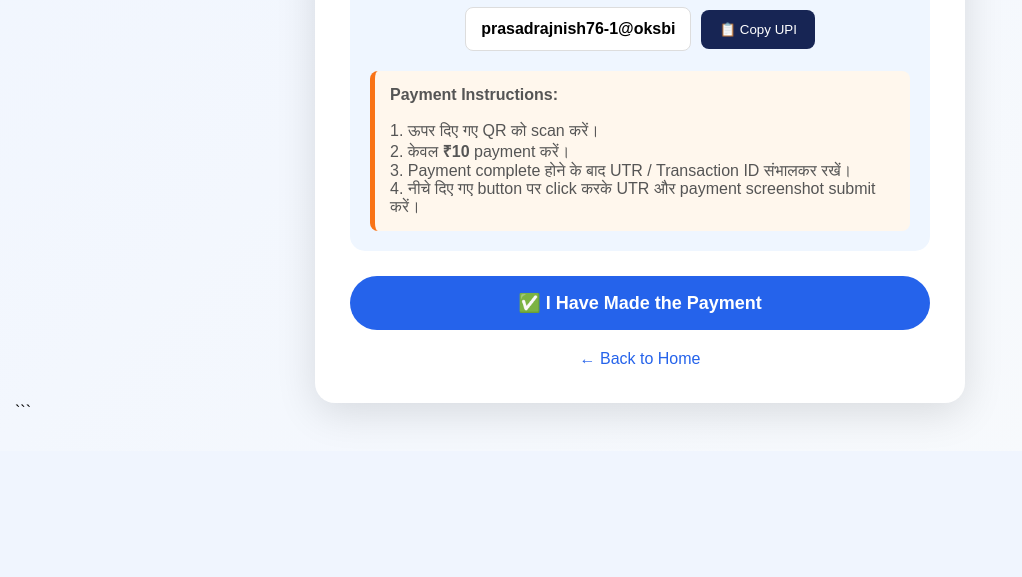
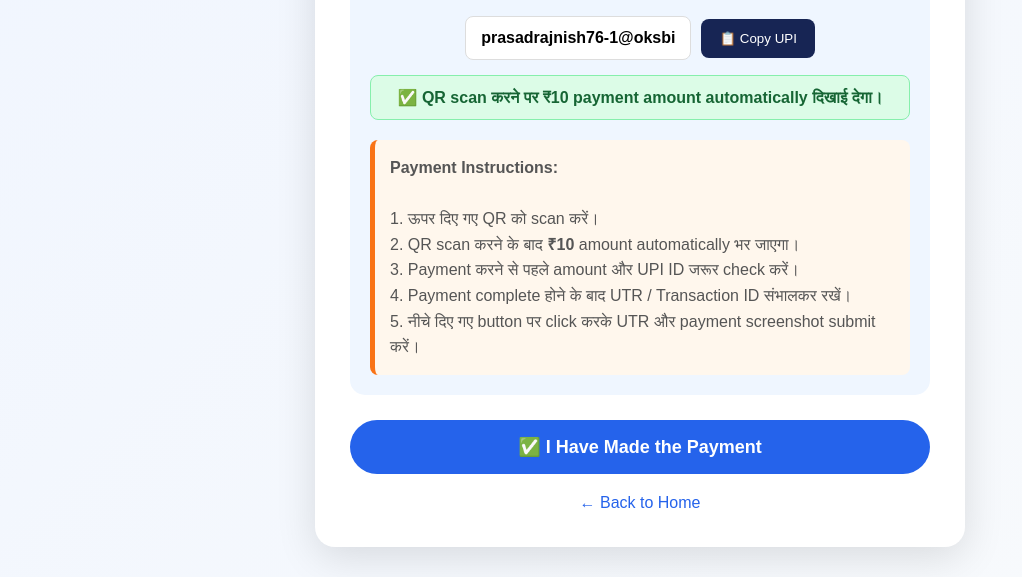
Before and after one commit to rajnish740/MMIT-Freshers-Party, a Flask app: template templates/payment.html in a window 1280 px wide. Shown: the part 837-1414 px from the top of the page, without its empty margins (0-1022 px from the left). Before the commit the page ends 1258 px from the top, so only its background shows below. Run offline with Flask 3, Linux system fonts and the light colour scheme; the template is opened without the code that fills it: most values are stand-ins (such as "Sample title", 1, 10 or a date in 2020); some libraries are stand-ins or nearby versions.

Commit message:
Fix dynamic payment QR amount

````diff
--- a/templates/payment.html
+++ b/templates/payment.html
@@ -1,4 +1,3 @@
-```html
 <!DOCTYPE html>
 <html lang="en">
 
@@ -6,10 +5,15 @@
 
     <meta charset="UTF-8">
 
-    <meta name="viewport"
-          content="width=device-width, initial-scale=1.0">
+    <meta
+        name="viewport"
+        content="width=device-width, initial-scale=1.0"
+    >
 
-    <title>Payment | MMIT Freshers Party 2026</title>
+    <title>
+        Payment | MMIT Freshers Party 2026
+    </title>
+
 
     <style>
 
@@ -18,6 +22,7 @@
             padding: 0;
             box-sizing: border-box;
         }
+
 
         body {
 
@@ -35,6 +40,7 @@
             padding: 30px 15px;
 
         }
+
 
         .container {
 
@@ -54,6 +60,7 @@
 
         }
 
+
         .college-image {
 
             display: block;
@@ -70,6 +77,7 @@
 
         }
 
+
         h1 {
 
             text-align: center;
@@ -80,6 +88,7 @@
 
         }
 
+
         .subtitle {
 
             text-align: center;
@@ -89,6 +98,7 @@
             margin-bottom: 25px;
 
         }
+
 
         .registration-box {
 
@@ -102,11 +112,13 @@
 
         }
 
+
         .registration-box p {
 
             margin: 7px 0;
 
         }
+
 
         .qr-section {
 
@@ -120,6 +132,7 @@
 
         }
 
+
         .qr-code {
 
             width: 280px;
@@ -128,13 +141,18 @@
 
             height: auto;
 
+            min-height: 280px;
+
             border-radius: 10px;
 
             background: white;
 
             padding: 10px;
 
+            object-fit: contain;
+
         }
+
 
         .amount {
 
@@ -147,6 +165,7 @@
             margin: 15px 0;
 
         }
+
 
         .upi-box {
 
@@ -164,6 +183,7 @@
 
         }
 
+
         .upi-id {
 
             background: white;
@@ -177,6 +197,7 @@
             font-weight: bold;
 
         }
+
 
         .copy-button {
 
@@ -194,11 +215,13 @@
 
         }
 
+
         .copy-button:hover {
 
             background: #0f172a;
 
         }
+
 
         .instruction {
 
@@ -216,7 +239,29 @@
 
             color: #555;
 
+            line-height: 1.6;
+
         }
+
+
+        .success-note {
+
+            margin-top: 15px;
+
+            padding: 12px;
+
+            background: #dcfce7;
+
+            border: 1px solid #86efac;
+
+            color: #166534;
+
+            border-radius: 8px;
+
+            font-weight: bold;
+
+        }
+
 
         .submit-button {
 
@@ -248,11 +293,13 @@
 
         }
 
+
         .submit-button:hover {
 
             background: #1d4ed8;
 
         }
+
 
         .back {
 
@@ -268,6 +315,50 @@
 
         }
 
+
+        .qr-loading {
+
+            width: 280px;
+
+            max-width: 100%;
+
+            height: 280px;
+
+            margin: auto;
+
+            display: flex;
+
+            align-items: center;
+
+            justify-content: center;
+
+            background: white;
+
+            border-radius: 10px;
+
+            color: #64748b;
+
+            font-weight: bold;
+
+        }
+
+
+        @media (max-width: 600px) {
+
+            .container {
+
+                padding: 25px 18px;
+
+            }
+
+            .amount {
+
+                font-size: 30px;
+
+            }
+
+        }
+
     </style>
 
 </head>
@@ -279,6 +370,8 @@
 <div class="container">
 
 
+    <!-- COLLEGE IMAGE -->
+
     <img
         src="{{ url_for(
             'static',
@@ -288,6 +381,8 @@
         alt="MMIT Kushinagar"
     >
 
+
+    <!-- TITLE -->
 
     <h1>
         💳 Payment
@@ -299,7 +394,10 @@
     </p>
 
 
+    <!-- REGISTRATION DETAILS -->
+
     <div class="registration-box">
+
 
         <p>
 
@@ -344,8 +442,11 @@
 
         </p>
 
+
     </div>
 
+
+    <!-- PAYMENT QR SECTION -->
 
     <div class="qr-section">
 
@@ -355,6 +456,8 @@
         </h2>
 
 
+        <!-- DYNAMIC AMOUNT -->
+
         <div class="amount">
 
             ₹{{ amount }}
@@ -362,17 +465,23 @@
         </div>
 
 
-        <img
-            src="{{ url_for(
-                'static',
-                filename='images/qr.jpeg'
-            ) }}"
-            class="qr-code"
-            alt="Payment QR Code"
-        >
+        <!-- QR CODE -->
+
+        <div id="qrContainer">
+
+            <div class="qr-loading">
+
+                ⏳ Generating Payment QR...
+
+            </div>
+
+        </div>
 
 
+        <!-- UPI ID -->
+
         <div class="upi-box">
+
 
             <div class="upi-id">
 
@@ -391,42 +500,77 @@
 
             </button>
 
+
         </div>
 
 
+        <!-- SUCCESS NOTE -->
+
+        <div class="success-note">
+
+            ✅ QR scan करने पर
+            <strong>
+                ₹{{ amount }}
+            </strong>
+            payment amount automatically दिखाई देगा।
+
+        </div>
+
+
+        <!-- INSTRUCTIONS -->
+
         <div class="instruction">
+
 
             <strong>
                 Payment Instructions:
             </strong>
 
+
             <br><br>
+
 
             1. ऊपर दिए गए QR को scan करें।
 
+
             <br>
 
-            2. केवल
+
+            2. QR scan करने के बाद
             <strong>
                 ₹{{ amount }}
             </strong>
-            payment करें।
+            amount automatically भर जाएगा।
+
 
             <br>
 
-            3. Payment complete होने के बाद
-            UTR / Transaction ID संभालकर रखें।
+
+            3. Payment करने से पहले
+            amount और UPI ID जरूर check करें।
+
 
             <br>
 
-            4. नीचे दिए गए button पर click करके
+
+            4. Payment complete होने के बाद
+            UTR / Transaction ID संभालकर रखें।
+
+
+            <br>
+
+
+            5. नीचे दिए गए button पर click करके
             UTR और payment screenshot submit करें।
+
 
         </div>
 
 
     </div>
 
+
+    <!-- PAYMENT SUBMIT -->
 
     <a
         href="/payment-submit/{{ registration_no }}"
@@ -437,6 +581,8 @@
 
     </a>
 
+
+    <!-- BACK -->
 
     <a
         href="/"
@@ -453,27 +599,225 @@
 
 <script>
 
+
+/* ==================================================
+   PAYMENT DETAILS
+================================================== */
+
+
+/*
+   IMPORTANT:
+
+   Ye UPI ID tumhari actual payment UPI ID hai.
+*/
+
+const UPI_ID =
+    "prasadrajnish76-1@oksbi";
+
+
+/*
+   Student ka amount Flask se aa raha hai.
+
+   Example:
+
+   199
+   300
+   500
+
+*/
+
+const PAYMENT_AMOUNT =
+    "{{ amount }}";
+
+
+/*
+   Student ka naam
+*/
+
+const STUDENT_NAME =
+    "{{ student_name }}";
+
+
+/*
+   Registration number
+*/
+
+const REGISTRATION_NO =
+    "{{ registration_no }}";
+
+
+/* ==================================================
+   CREATE UPI PAYMENT LINK
+================================================== */
+
+
+/*
+   UPI payment URL:
+
+   pa = UPI ID
+   pn = Payee Name
+   am = Amount
+   cu = Currency
+*/
+
+const upiPaymentLink =
+
+    "upi://pay" +
+
+    "?pa=" +
+    encodeURIComponent(UPI_ID) +
+
+    "&pn=" +
+    encodeURIComponent(
+        "MMIT Freshers Party 2026"
+    ) +
+
+    "&am=" +
+    encodeURIComponent(
+        PAYMENT_AMOUNT
+    ) +
+
+    "&cu=INR" +
+
+    "&tn=" +
+    encodeURIComponent(
+        "MMIT Freshers Party Registration " +
+        REGISTRATION_NO
+    );
+
+
+/* ==================================================
+   GENERATE DYNAMIC QR
+================================================== */
+
+
+function generateQR() {
+
+
+    const qrContainer =
+        document.getElementById(
+            "qrContainer"
+        );
+
+
+    /*
+       QR Code API
+
+       Isme actual UPI payment link
+       QR ke andar encode hota hai.
+    */
+
+
+    const qrUrl =
+
+        "https://api.qrserver.com/v1/create-qr-code/" +
+
+        "?size=500x500" +
+
+        "&margin=10" +
+
+        "&data=" +
+
+        encodeURIComponent(
+            upiPaymentLink
+        );
+
+
+    const qrImage =
+        document.createElement(
+            "img"
+        );
+
+
+    qrImage.src = qrUrl;
+
+    qrImage.className =
+        "qr-code";
+
+    qrImage.alt =
+        "MMIT Freshers Party Payment QR";
+
+
+    qrImage.onload =
+        function() {
+
+            qrContainer.innerHTML = "";
+
+            qrContainer.appendChild(
+                qrImage
+            );
+
+        };
+
+
+    qrImage.onerror =
+        function() {
+
+            qrContainer.innerHTML =
+
+                "<div style='" +
+                "padding:25px;" +
+                "color:#dc2626;" +
+                "background:white;" +
+                "border-radius:10px;" +
+                "'>" +
+
+                "❌ QR Code load नहीं हो सका।" +
+
+                "<br><br>" +
+
+                "कृपया internet connection check करें।" +
+
+                "</div>";
+
+        };
+
+
+}
+
+
+/* ==================================================
+   COPY UPI
+================================================== */
+
+
 function copyUPI() {
 
+
     navigator.clipboard.writeText(
-        "prasadrajnish76-1@oksbi"
+        UPI_ID
     )
-    .then(function() {
+
+    .then(
+        function() {
 
             alert(
                 "UPI ID copied successfully!"
             );
 
-    })
-    .catch(function() {
+        }
+    )
+
+    .catch(
+        function() {
 
             alert(
                 "UPI ID copy नहीं हो सकी।"
             );
 
-    });
+        }
+    );
 
 }
+
+
+/* ==================================================
+   START QR GENERATION
+================================================== */
+
+
+generateQR();
+
 
 </script>
 
@@ -481,4 +825,3 @@ function copyUPI() {
 </body>
 
 </html>
-```
````
Lines whose indentation alone changed are shown as unchanged.
